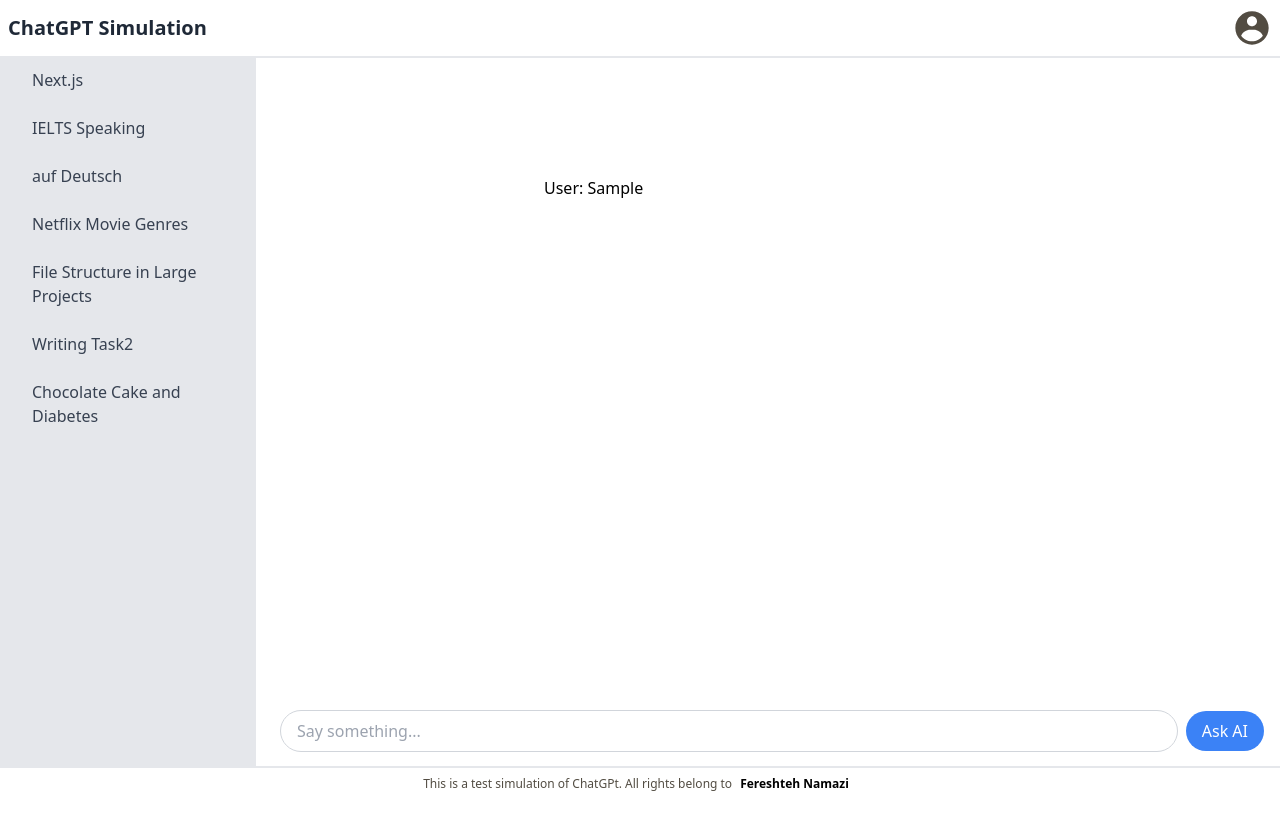
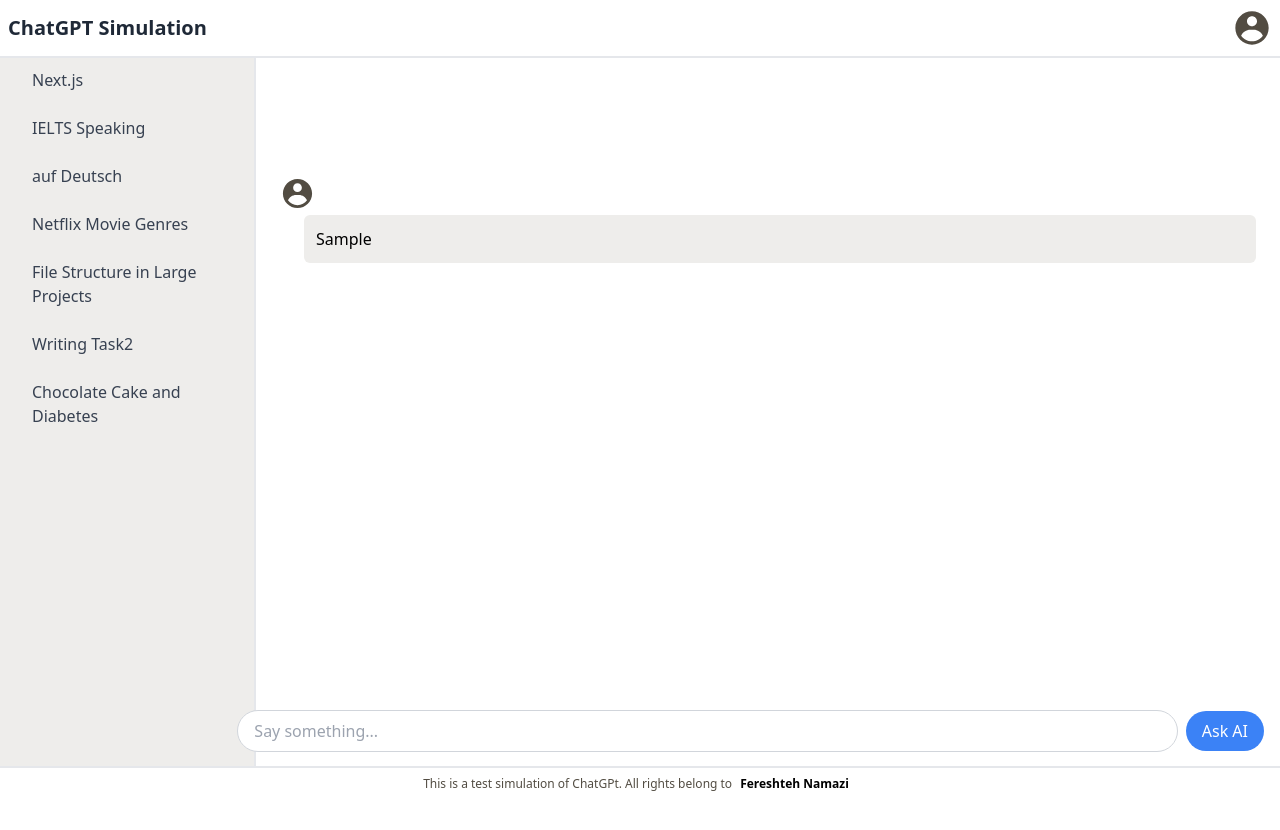
Before and after one commit to fereshtehnm/chatgpt-sim, a Next.js app: page / in a window 1280 px wide. Both pictures are taken after typing "Sample" into the empty fields and a click on the button "Ask AI". Shown: the top 830 px of the page. Built offline with nearby package versions, Linux system fonts and the light colour scheme; no server answers.

Commit message:
Fix - ui of chatbox

```diff
--- a/src/components/layout/SideBar.tsx
+++ b/src/components/layout/SideBar.tsx
@@ -23,7 +23,7 @@
 
       {/* Sidebar */}
       <aside
-        className={`fixed top-0 left-0 bottom-0 w-64 bg-gray-200 border-r-2 z-40 overflow-y-auto transform ${
+        className={`fixed top-0 left-0 bottom-0 w-64 bg-light-gray border-r-2 z-40 overflow-y-auto transform ${
           isOpen ? "translate-x-0" : "-translate-x-full"
         } transition-transform duration-300 ease-in-out md:translate-x-0`}
       >
--- a/src/components/sections/ChatBox.tsx
+++ b/src/components/sections/ChatBox.tsx
@@ -1,7 +1,9 @@
 "use client";
 
 import { useState, ChangeEvent, FormEvent } from "react";
+import Image from "next/image";
 import axios from "axios";
+import Button from "../ui/Button";
 
 interface Message {
   role: "user" | "AI";
@@ -44,18 +46,26 @@
   };
 
   return (
-    <div className="flex flex-col w-full max-w-md py-24 mx-auto stretch">
-      <ul className="overflow-auto h-full">
+    <div className="flex flex-col w-full py-24 mx-auto stretch">
+      <ul className="overflow-auto px-6 w-full h-full">
         {messages.map((m, index) => (
           <li key={index} className="mb-2">
-            {m.role === "user" ? "User: " : "AI: "}
-            {m.content}
+            {m.role === "user" ? (
+              <Image src="/user.svg" width={35} height={35} alt="user" />
+            ) : (
+              <Image src="/ai.svg" width={35} height={35} alt="user" />
+
+            )}
+            <div className="bg-light-gray ml-6 mt-1 mb-3 rounded-md p-3">
+              {m.content}
+            </div>
+
           </li>
         ))}
       </ul>
       <form
         onSubmit={handleSubmit}
-        className="fixed bottom-10 right-0 w-4/5 flex items-center px-4 py-2 z-50"
+        className="fixed bottom-10 right-0 w-full sm:w-5/6 flex items-center px-4 py-2 z-50"
       >
         <input
           className="flex-grow ml-2 bg-white rounded-full px-4 py-2 border border-gray-300 focus:outline-none focus:ring-2 focus:ring-blue-500"
@@ -63,12 +73,7 @@
           placeholder="Say something..."
           onChange={handleInputChange}
         />
-        <button
-          type="submit"
-          className="ml-2 bg-blue-500 text-white rounded-full px-4 py-2"
-        >
-          Ask AI
-        </button>
+        <Button type="submit">Ask AI</Button>
       </form>
     </div>
   );
--- a/src/components/ui/Button.tsx
+++ b/src/components/ui/Button.tsx
@@ -5,7 +5,7 @@
   return (
     <button
       type={type}
-      className="ml-2 p-2 bg-gray-200 hover:bg-gray-300 rounded-full"
+      className="ml-2 bg-blue-500 text-white rounded-full px-4 py-2"
       {...props}
     >
       {children}
```
Also changed, not shown: public/ai.svg (added).
